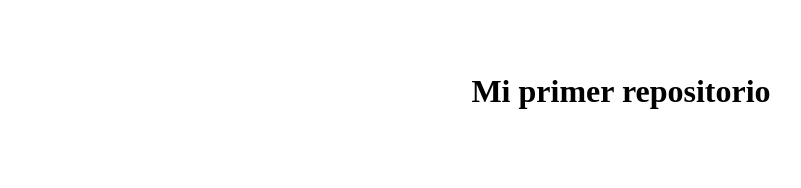
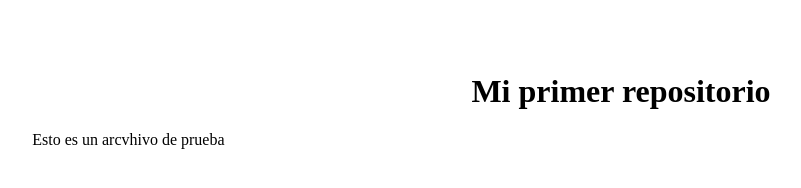
Before and after one commit to jmrepisodev/primer-repositorio, a plain HTML site: page index.html in a window 1280 px wide. Shown: the whole page, without its empty margins (19-820 px from the left). Drawn offline with Linux system fonts and the light colour scheme.

Commit message:
archivo modificado

```diff
--- a/index.html
+++ b/index.html
@@ -1,21 +1,26 @@
 <!DOCTYPE html>
 <html lang="en">
+
 <head>
     <meta charset="UTF-8">
     <meta http-equiv="X-UA-Compatible" content="IE=edge">
     <meta name="viewport" content="width=device-width, initial-scale=1.0">
     <title>Document</title>
     <style>
-        body{
+        body {
             margin: 2%;
             padding: 2%;
         }
-        h1{
+
+        h1 {
             text-align: center;
         }
     </style>
 </head>
+
 <body>
     <h1>Mi primer repositorio</h1>
+    <p>Esto es un arcvhivo de prueba</p>
 </body>
+
 </html>
```
